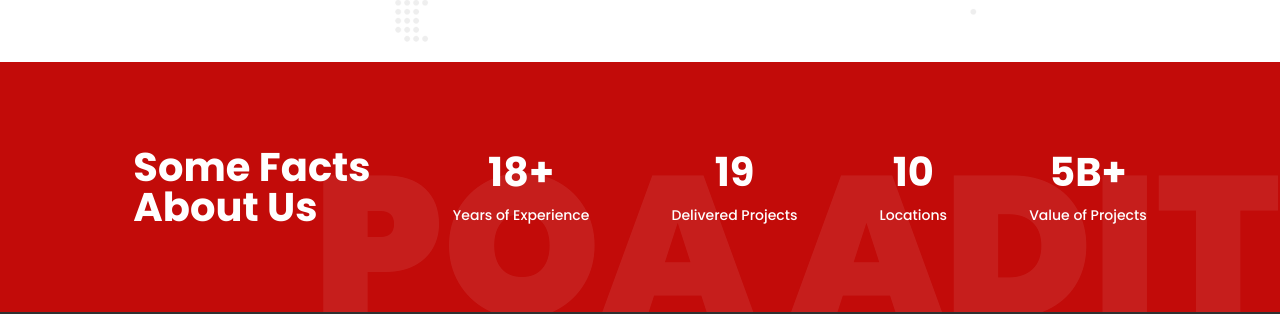
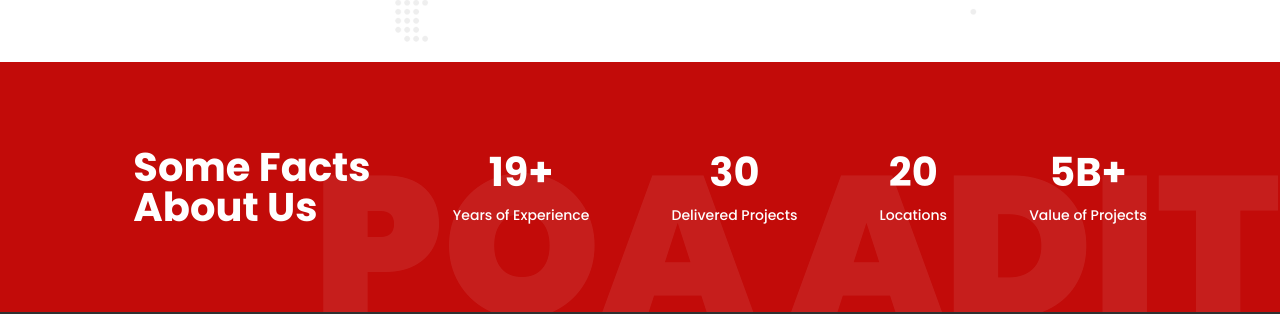
Before and after one commit to Poaadit/poa-adit, a React (Create React App) app: page / in a window 1280 px wide. Shown: the part 1958-2272 px from the top of the page. Built offline with nearby package versions, Linux system fonts and the light colour scheme; grey boxes are pictures that could not be loaded.

Commit message:
Update HomeSect4.jsx

```diff
--- a/src/Pages/Home/HomeSect4.jsx
+++ b/src/Pages/Home/HomeSect4.jsx
@@ -16,9 +16,9 @@ const HomeSect4 = () => {
       <ColumnContainer id="sect4cont">
         <div className="homesect4" data-aos="fade-up">
          <span><h2 className="somefacts">Some Facts <br/> About Us</h2></span>
-         <span><h2>18+</h2><h4>Years of Experience</h4></span>
-         <span><h2>19</h2><h4>Delivered Projects</h4></span>
-         <span><h2>10</h2><h4>Locations</h4></span>
+         <span><h2>19+</h2><h4>Years of Experience</h4></span>
+         <span><h2>30</h2><h4>Delivered Projects</h4></span>
+         <span><h2>20</h2><h4>Locations</h4></span>
          <span><h2>5B+</h2><h4>Value of Projects</h4></span>
 
         </div>
```
